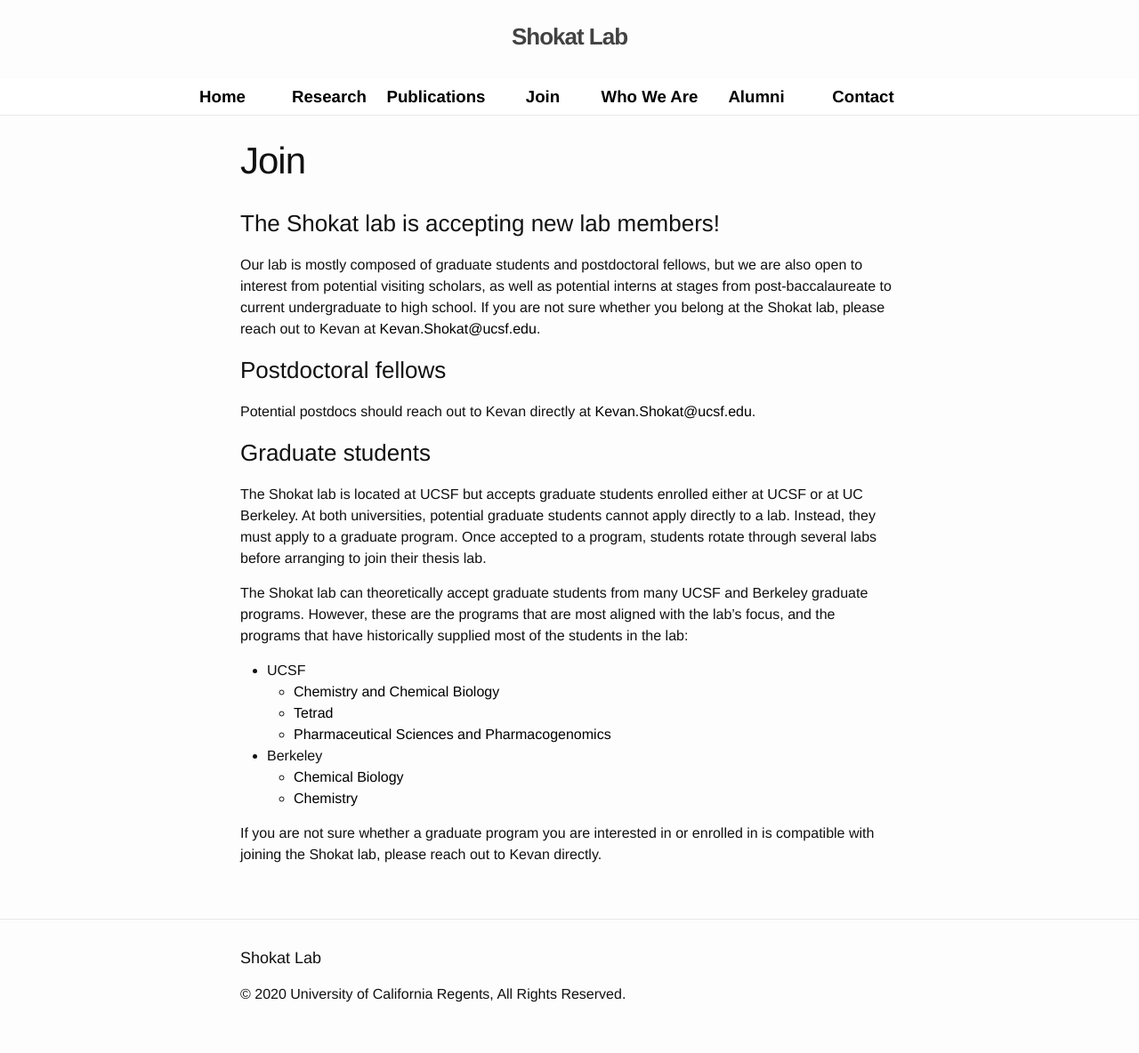
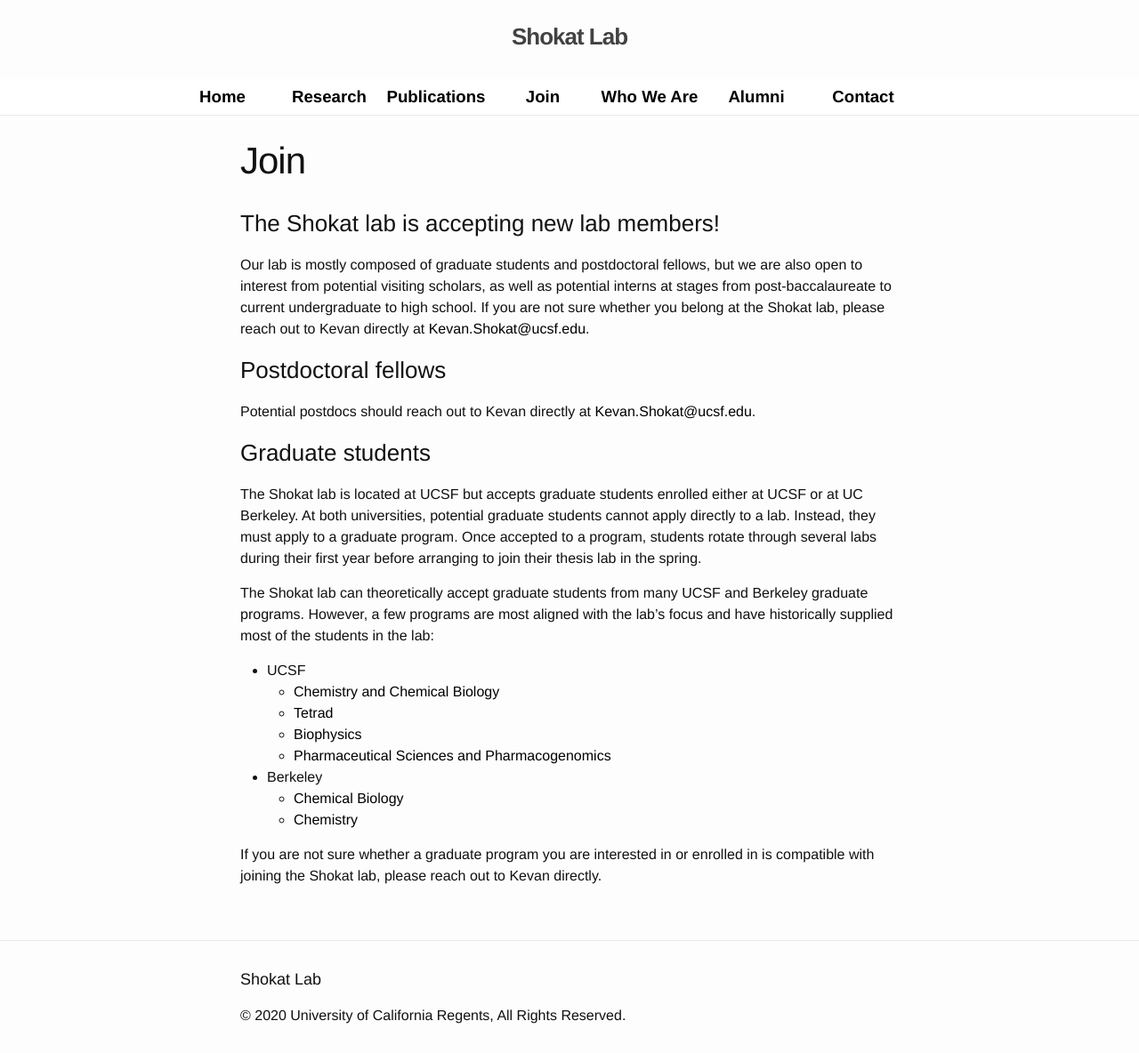
Before and after one commit to UCSF-CMP/shokat-lab, a Jekyll site: the page built from join.md, in a window 1280 px wide, cut to the strip 54-1238 px from the top of the page. Shown: the whole strip at 89% size. Built offline with Jekyll 4.4.1, drawn with Linux system fonts in a browser that asks for light colours; nearby versions of some CDN libraries; before the commit the page ends 1214 px from its top, so only the background shows below that.

Commit message:
updated join page language

```diff
--- a/join.md
+++ b/join.md
@@ -4,18 +4,19 @@
 permalink: /join/
 ---
 ### The Shokat lab is accepting new lab members!
-Our lab is mostly composed of graduate students and postdoctoral fellows, but we are also open to interest from potential visiting scholars, as well as potential interns at stages from post-baccalaureate to current undergraduate to high school. If you are not sure whether you belong at the Shokat lab, please reach out to Kevan at [Kevan.Shokat@ucsf.edu](mailto:Kevan.Shokat@ucsf.edu).
+Our lab is mostly composed of graduate students and postdoctoral fellows, but we are also open to interest from potential visiting scholars, as well as potential interns at stages from post-baccalaureate to current undergraduate to high school. If you are not sure whether you belong at the Shokat lab, please reach out to Kevan directly at [Kevan.Shokat@ucsf.edu](mailto:Kevan.Shokat@ucsf.edu).
 
 ### Postdoctoral fellows
 Potential postdocs should reach out to Kevan directly at [Kevan.Shokat@ucsf.edu](mailto:Kevan.Shokat@ucsf.edu).
 
 ### Graduate students
-The Shokat lab is located at UCSF but accepts graduate students enrolled either at UCSF or at UC Berkeley. At both universities, potential graduate students cannot apply directly to a lab. Instead, they must apply to a graduate program. Once accepted to a program, students rotate through several labs before arranging to join their thesis lab.
+The Shokat lab is located at UCSF but accepts graduate students enrolled either at UCSF or at UC Berkeley. At both universities, potential graduate students cannot apply directly to a lab. Instead, they must apply to a graduate program. Once accepted to a program, students rotate through several labs during their first year before arranging to join their thesis lab in the spring.
 
-The Shokat lab can theoretically accept graduate students from many UCSF and Berkeley graduate programs. However, these are the programs that are most aligned with the lab's focus, and the programs that have historically supplied most of the students in the lab:
+The Shokat lab can theoretically accept graduate students from many UCSF and Berkeley graduate programs. However, a few programs are most aligned with the lab's focus and have historically supplied most of the students in the lab:
 - UCSF
     - [Chemistry and Chemical Biology](https://ccb.ucsf.edu/)
     - [Tetrad](https://tetrad.ucsf.edu/)
+    - [Biophysics](https://biophysics.ucsf.edu/)
     - [Pharmaceutical Sciences and Pharmacogenomics](https://pspg.ucsf.edu/)
 - Berkeley
     - [Chemical Biology](https://chembio.berkeley.edu/)
```
